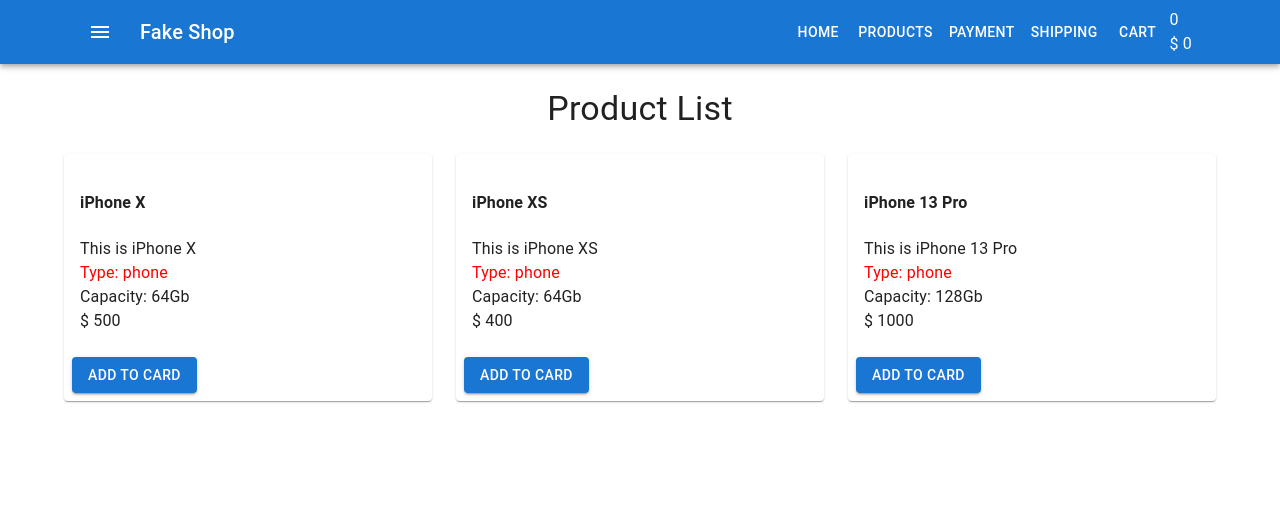
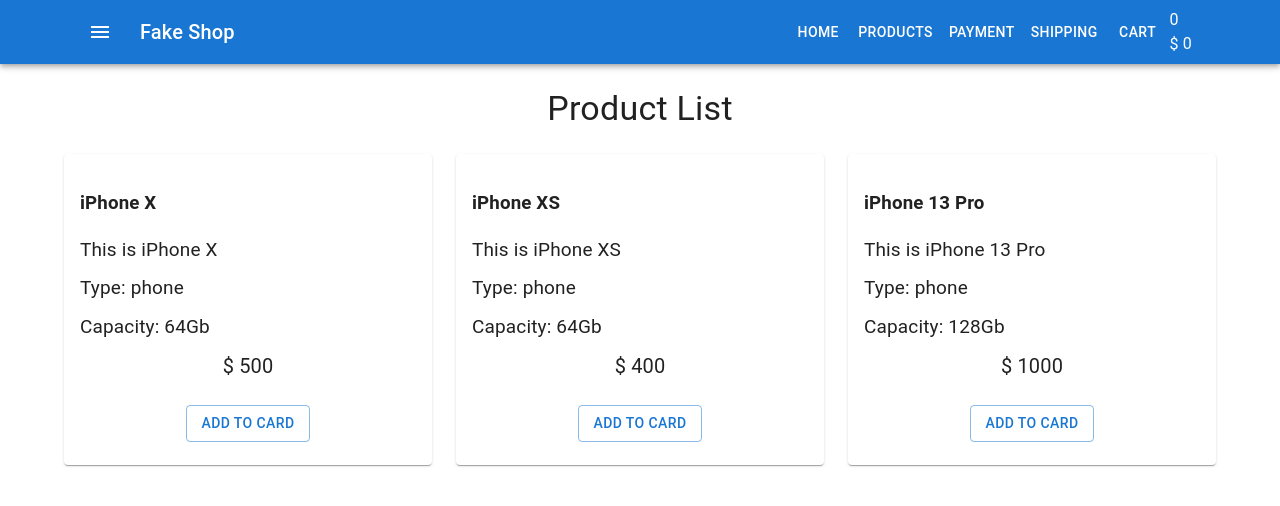
Before and after one commit to OlBul/shop_fake, a React (Create React App) app: page / in a window 1280 px wide. Shown: the top 506 px of the page. Built offline with nearby package versions, Linux system fonts and the light colour scheme.

Commit message:
add basic css to product card

```diff
--- a/src/components/Products/ProductListItem.scss
+++ b/src/components/Products/ProductListItem.scss
@@ -1,3 +1,19 @@
 .red {
   color: red;
 }
+
+.btn-wrap {
+  display: flex;
+  justify-content: center;
+  margin-bottom: 15px;
+}
+
+.product-description, .product-features {
+  font-size: 19px;
+  margin-bottom: 10px;
+}
+
+.product-price {
+  text-align: center;
+  font-size: 20px;
+}
--- a/src/components/Products/ProductListItem.tsx
+++ b/src/components/Products/ProductListItem.tsx
@@ -21,14 +21,14 @@
   return (
     <Card>
       <CardContent>
-      <h4 className='product-title'>{name}</h4>
+      <h3 className='product-title'>{name}</h3>
       <div className='product-description'>{description}</div>
-      <div className='product-features red'>Type: {type}</div>
+      <div className='product-features'>Type: {type}</div>
       <div className='product-features'>Capacity: {capacity}Gb</div>
       <div className='product-price'>$ {price}</div>
       </CardContent>
-      <CardActions>
-        <Button variant='contained'> Add to card  </Button>
+      <CardActions className='btn-wrap'>
+        <Button variant='outlined'> Add to card  </Button>
       </CardActions>
     </Card>
   )
```
